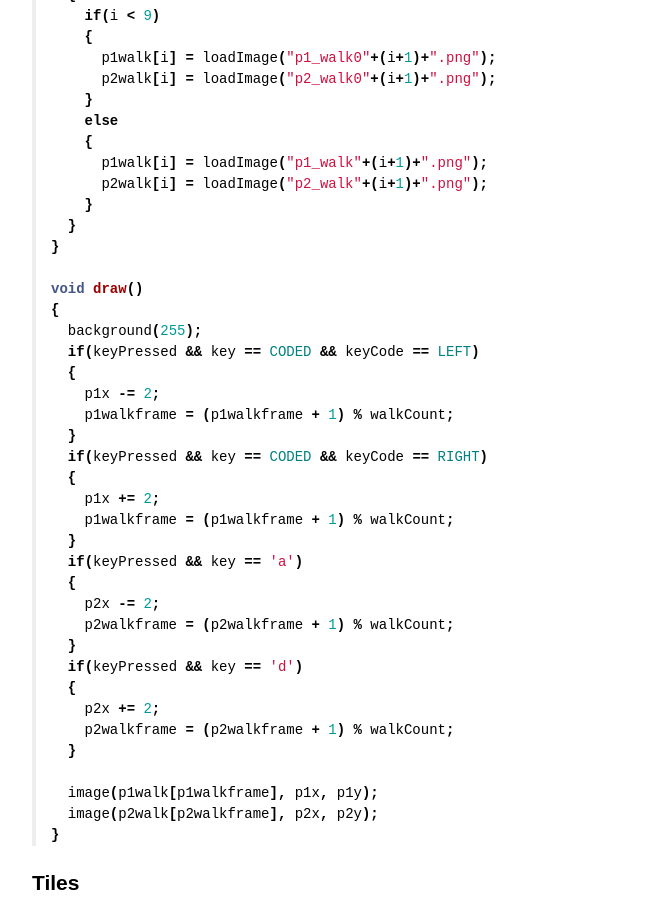
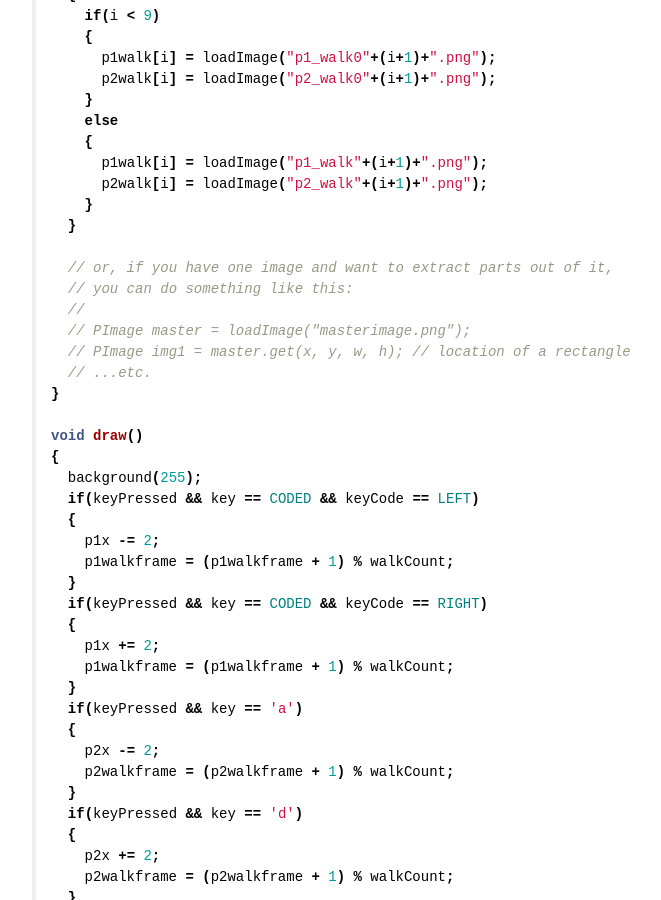
Before and after one commit to joshuaeckroth/csci111-website, a Jekyll site: the page built from guides/_posts/2014-09-26-images.markdown, in a window 1280 px wide and 900 px high, scrolled down 2688 px. Shown: the whole window, without its empty margins (183-844 px from the left). Built offline with Jekyll 4.4.1, drawn with Linux system fonts in a browser that asks for light colours; Markdown is read by kramdown in place of the engine named in the settings.

Commit message:
Added example of PImage.get()

```diff
--- a/guides/_posts/2014-09-26-images.markdown
+++ b/guides/_posts/2014-09-26-images.markdown
@@ -126,6 +126,13 @@ void setup()
       p2walk[i] = loadImage("p2_walk"+(i+1)+".png");
     }
   }
+
+  // or, if you have one image and want to extract parts out of it,
+  // you can do something like this:
+  //
+  // PImage master = loadImage("masterimage.png");
+  // PImage img1 = master.get(x, y, w, h); // location of a rectangle
+  // ...etc.
 }
 
 void draw()
```
